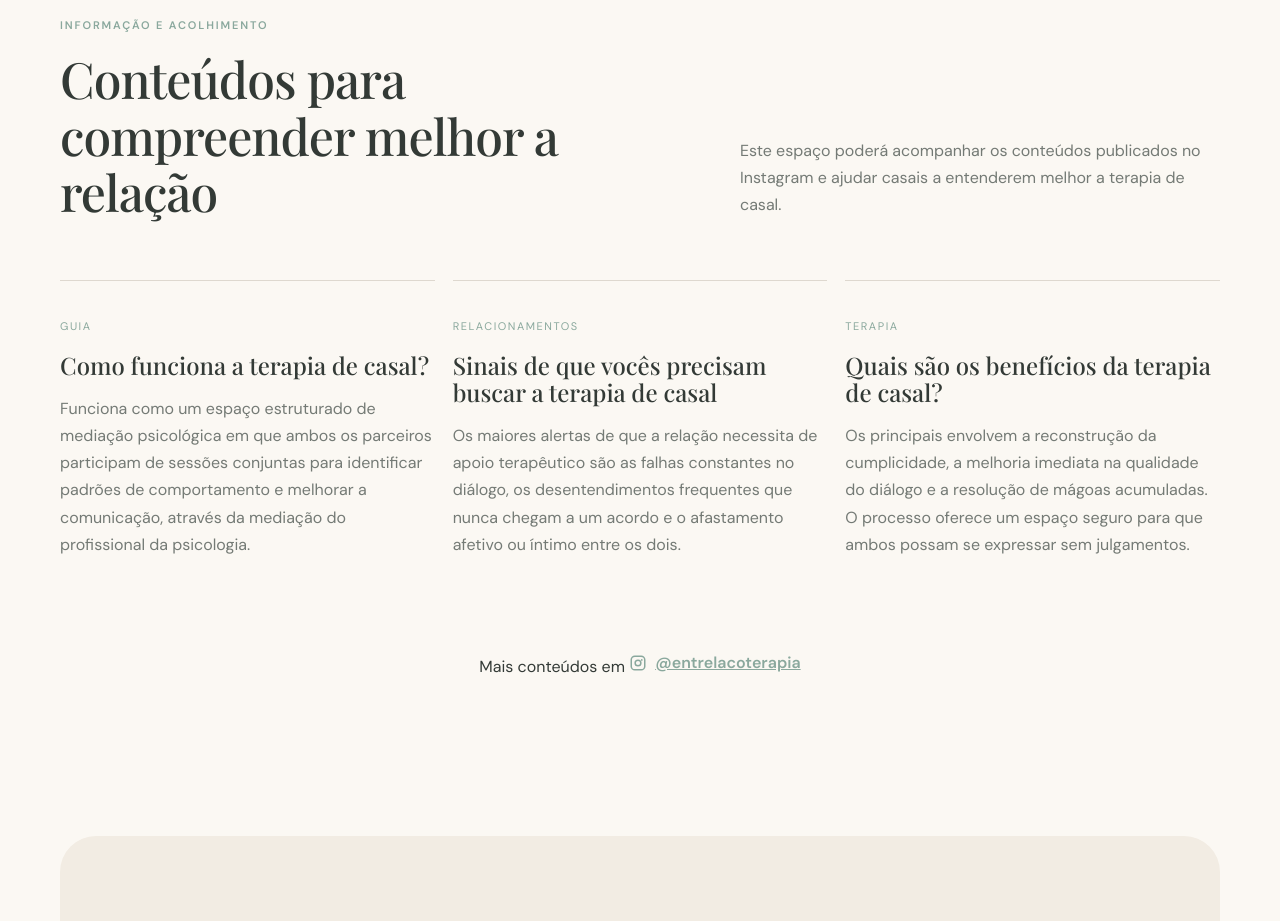
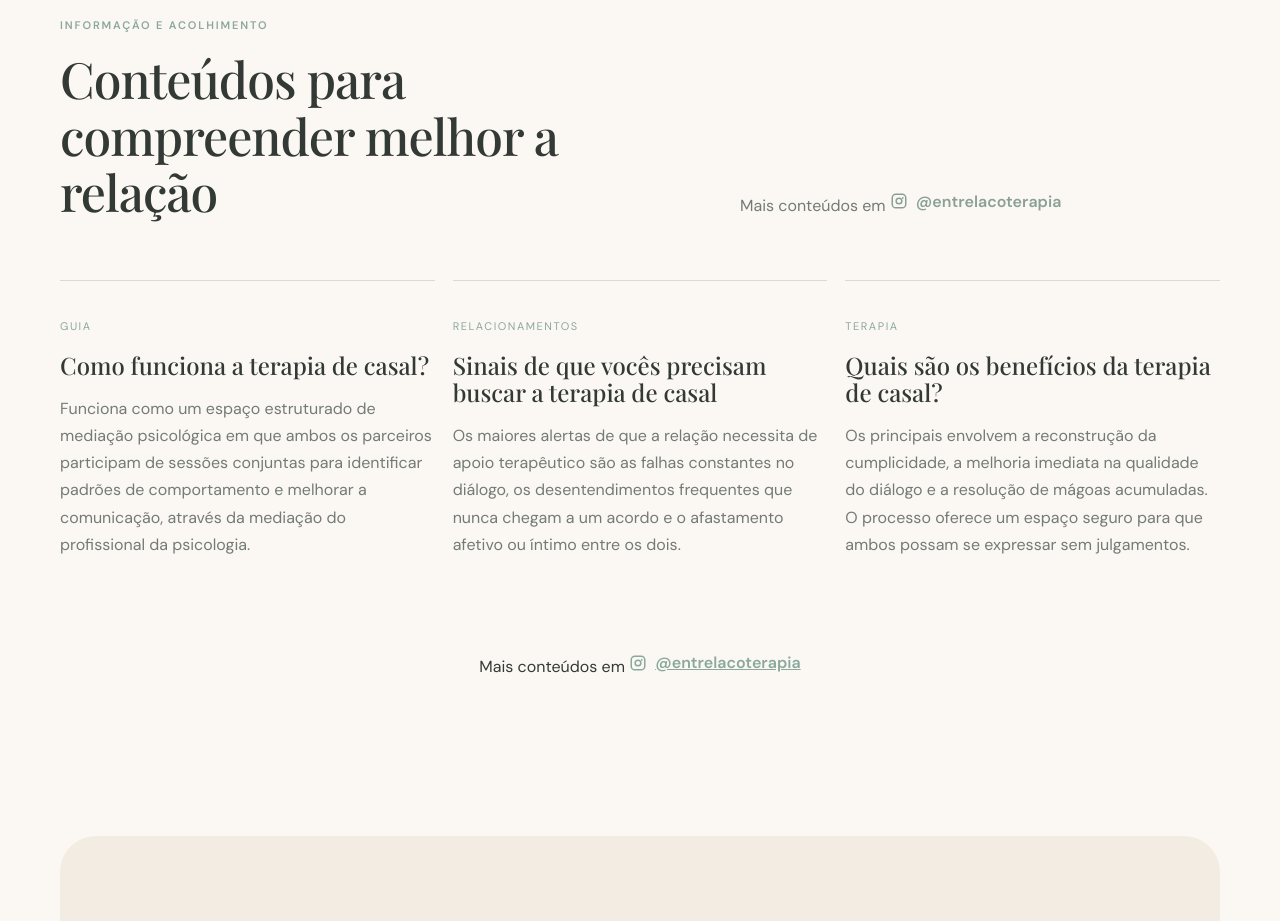
Before and after one commit to ericlucena6485/site-entrelaco-terapia-de-casal, a plain HTML site: page index.html in a window 1280 px wide. Shown: the part 4160-5081 px from the top of the page. Drawn offline with nearby package versions, Linux system fonts and the light colour scheme.

Commit message:
ajustando localização do instagram

```diff
--- a/index.html
+++ b/index.html
@@ -143,7 +143,15 @@
       <div class="container">
         <div class="section-head reveal">
           <div><span class="eyebrow">Informação e acolhimento</span><h2>Conteúdos para compreender melhor a relação</h2></div>
-          <p>Este espaço poderá acompanhar os conteúdos publicados no Instagram e ajudar casais a entenderem melhor a terapia de casal.</p>
+          <p>
+            Mais conteúdos em
+            <a class="instagram-link" href="https://www.instagram.com/entrelacoterapia?stkn=NWNmb3p0cmc3emU3" target="_blank" rel="noopener">
+              <svg viewBox="0 0 24 24" aria-hidden="true" focusable="false">
+                <path d="M7.8 2h8.4A5.8 5.8 0 0 1 22 7.8v8.4a5.8 5.8 0 0 1-5.8 5.8H7.8A5.8 5.8 0 0 1 2 16.2V7.8A5.8 5.8 0 0 1 7.8 2Zm0 2A3.8 3.8 0 0 0 4 7.8v8.4A3.8 3.8 0 0 0 7.8 20h8.4a3.8 3.8 0 0 0 3.8-3.8V7.8A3.8 3.8 0 0 0 16.2 4H7.8Zm4.2 3.2a4.8 4.8 0 1 1 0 9.6 4.8 4.8 0 0 1 0-9.6Zm0 2a2.8 2.8 0 1 0 0 5.6 2.8 2.8 0 0 0 0-5.6Zm5.05-2.45a1.15 1.15 0 1 1 0 2.3 1.15 1.15 0 0 1 0-2.3Z"/>
+              </svg>
+              @entrelacoterapia
+            </a>
+          </p>
         </div>
         <div class="content-grid">
           <article class="content-card reveal"><span>Guia</span><h3>Como funciona a terapia de casal?</h3><p>Funciona como um espaço estruturado de mediação psicológica em que ambos os parceiros participam de sessões conjuntas para identificar padrões de comportamento e melhorar a comunicação, através da mediação do profissional da psicologia.</p></article>
```
